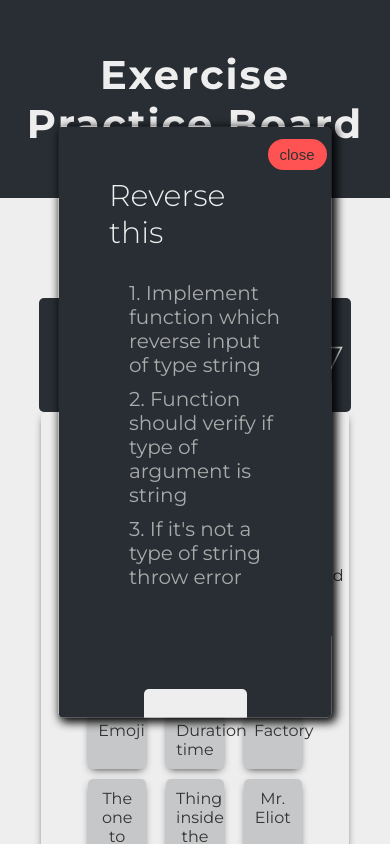
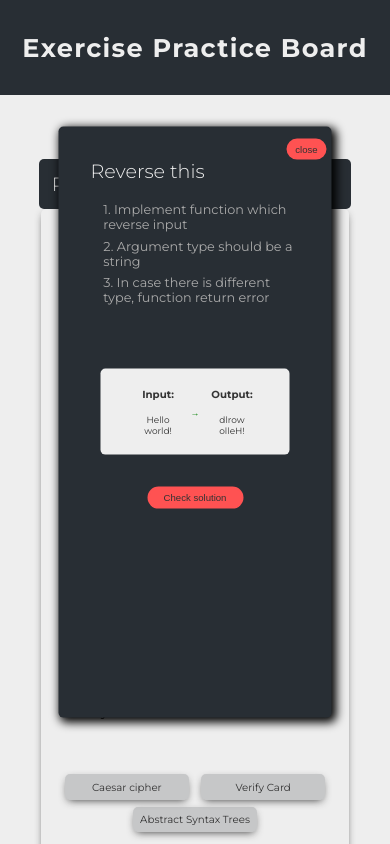
Before and after one commit to karolguzik/exercise-practice-board, a website with bundled scripts: page index.html in a window 390 px wide. Both pictures are taken after a click on the element "Reverse this". Built offline with nearby package versions, Linux system fonts and the light colour scheme.

Commit message:
create media breakpoint for smaller device

```diff
--- a/index.html
+++ b/index.html
@@ -12,8 +12,6 @@
 </head>
 
 <body>
-  <!-- &xdtri -->
-  <!-- &horbar; -->
   <div class="modal" data-simplebar>
     <h2 class="exercise-name"></h2>
     <ul class="exercise-description">
@@ -32,7 +30,7 @@
     <button class="btn btn--modal-close">close</button>
     <button class="btn btn--solution">Check solution</button>
     <div class="exercise-solution">
-      <pre><code class="exercise-code"></code></pre>
+      <pre><code class="exercise-code">Unfortunately solution is not available at the moment</code></pre>
     </div>
   </div>
 
@@ -41,7 +39,7 @@
   </header>
 
   <section class="fundamentals">
-    <h2 class="heading heading--secondary">Practice with JavaScript <span class="card-entity">&xdtri;</span></h2>
+    <h2 class="heading heading--secondary">Practice with JavaScript</h2>
     <div class="fundamentals__content">
       <h3 class="heading heading--tertiary">Exercises</h3>
       <div class="exercises">
@@ -69,15 +67,15 @@
       </div>
       <h3 class="heading heading--tertiary">Projects</h3>
       <div class="projects">
-        <div class="project">Caesar cipher</div>
-        <div class="project">Verify Card</div>
-        <div class="project">Abstract Syntax Trees</div>
+        <div class="exercise">Caesar cipher</div>
+        <div class="exercise">Verify Card</div>
+        <div class="exercise">Abstract Syntax Trees</div>
       </div>
     </div>
   </section>
 
   <section class="browser">
-    <h2 class="heading heading--secondary">Practice with Web Browser<span class="card-entity">&xdtri;</span></h2>
+    <h2 class="heading heading--secondary">Practice with Web Browser</h2>
     <div class="browser__content">
       <h3 class="heading heading--tertiary">Exercises</h3>
       <div class="exercises">
@@ -105,9 +103,9 @@
       </div>
       <h3 class="heading heading--tertiary">Projects</h3>
       <div class="projects">
-        <div class="project">In progress...</div>
-        <div class="project">In progress...</div>
-        <div class="project">In progress...</div>
+        <div class="exercise">In progress...</div>
+        <div class="exercise">In progress...</div>
+        <div class="exercise">In progress...</div>
       </div>
     </div>
   </section>
@@ -142,9 +140,9 @@
       </div>
       <h3 class="heading heading--tertiary">Projects</h3>
       <div class="projects">
-        <div class="project">In progress...</div>
-        <div class="project">In progress...</div>
-        <div class="project">In progress...</div>
+        <div class="exercise">In progress...</div>
+        <div class="exercise">In progress...</div>
+        <div class="exercise">In progress...</div>
       </div>
     </div>
   </section>
--- a/src/index.js
+++ b/src/index.js
@@ -5,8 +5,9 @@ const ui = UI();
 const uiSelectors = ui.getSelectors;
 
 const btnCloseModal = document.querySelector(uiSelectors.btnCloseModal);
-const btnToggleSolution = document.querySelector(uiSelectors.btnToggleSolution);
+const btnCheckSolution = document.querySelector(uiSelectors.btnCheckSolution);
 const exercisesList = document.querySelectorAll(uiSelectors.exerciseItem);
+
 
 const openModal = e => {
   let currentExercise = e.target.textContent;
@@ -31,4 +32,4 @@ const showOrHideSolution = () => {
 
 exercisesList.forEach(el => el.addEventListener('click', openModal))
 btnCloseModal.addEventListener('click', closeModal);
-btnToggleSolution.addEventListener('click', showOrHideSolution);
+btnCheckSolution.addEventListener('click', showOrHideSolution);
--- a/src/js/data.js
+++ b/src/js/data.js
@@ -1,183 +1,171 @@
 export const exercisesData = [
   {
     name: 'Reverse this',
-    description: 'Implement function which reverse input of type string. Function should verify if type of argument is string. If it\'s not a type of string throw error',
+    description: 'Implement function which reverse input. Argument type should be a string. In case there is different type, function return error',
     input: 'Hello world!',
     output: 'dlrow olleH!',
-    solution:
-    `
-      <h1>Hello world</h1>
-      <p>Lorem, ipsum dolor sit amet consectetur adipisicing elit. Dolores dolor beatae nostrum ipsum minus in quos iste sed voluptates est?</p>
-      <footer>Lorem ipsum, dolor sit amet consectetur adipisicing elit. Sit, maxime.</footer>
-    `,
+    solutionLink: null,
   },
   {
     name: 'Validation',
-    description: 'Implement function which reverse input of type string. Function should verify if type of argument is string. If it\'s not a type of string throw error',
-    input: 'Hello world!',
-    output: 'dlrow olleH!',
-    solution: 'My own code',
+    description: 'Implement function which will check if the password is correct. Minimun length - 3, maximum length - 10. Password should include one of !,@,# and digit',
+    input: 'Correct!',
+    output: 'true',
+    solutionLink: null,
   },
   {
     name: 'Interleaved',
-    description: 'Implement function which reverse input of type string. Function should verify if type of argument is string. If it\'s not a type of string throw error',
-    input: 'Hello world!',
-    output: 'dlrow olleH!',
-    solution: 'My own code',
+    description: 'Implement function which will interleave two passed arguments. Argument type should be number. Function will return one string',
+    input: '(111, 222)',
+    output: '121212',
+    solutionLink: null,
   },
   {
     name: 'Predicate',
-    description: 'Implement function which reverse input of type string. Function should verify if type of argument is string. If it\'s not a type of string throw error',
-    input: 'Hello world!',
-    output: 'dlrow olleH!',
-    solution: 'My own code',
+    description: 'Implement function which will return new array with with passed arguments. First parameter is array, second is callback. Dont use filter and map methods',
+    input: '[1,2,3], el => el > 2',
+    output: '[3]',
+    solutionLink: null,
   },
   {
     name: 'Pangram',
-    description: 'Implement function which reverse input of type string. Function should verify if type of argument is string. If it\'s not a type of string throw error',
-    input: 'Hello world!',
-    output: 'dlrow olleH!',
-    solution: 'My own code',
+    description: 'Implement function which will check the parameter. Parameter should contain all of alphabetical letters. Each letter should appear only once',
+    input: 'test',
+    output: 'false',
+    solutionLink: null,
   },
   {
     name: 'In two steps',
-    description: 'Implement function which reverse input of type string. Function should verify if type of argument is string. If it\'s not a type of string throw error',
-    input: 'Hello world!',
-    output: 'dlrow olleH!',
-    solution: 'My own code',
+    description: 'Implement function which will return second function which add prefix to parameter. The function should be higher order function',
+    input: '(name(\'Jhon\'), Hello',
+    output: 'Hello Jhon',
+    solutionLink: null,
   },
   {
     name: 'Emoji',
-    description: 'Implement function which reverse input of type string. Function should verify if type of argument is string. If it\'s not a type of string throw error',
-    input: 'Hello world!',
-    output: 'dlrow olleH!',
-    solution: 'My own code',
+    description: 'Implement function which will replace all words with words from emoji object. Example: \'stop\':\'🚫\' ',
+    input: 'Please, stop now!',
+    output: 'Please, 🚫 now',
+    solutionLink: null,
   },
   {
     name: 'Duration time',
-    description: 'Implement function which reverse input of type string. Function should verify if type of argument is string. If it\'s not a type of string throw error',
-    input: 'Hello world!',
-    output: 'dlrow olleH!',
-    solution: 'My own code',
+    description: 'Implement function which will count of all time from object. Time should be shared for 3 modules. Below example output ',
+    input: 'any object with times',
+    output: 'total: 10h 20m 13s',
+    solutionLink: null,
   },
   {
     name: 'Factory',
-    description: 'Implement function which reverse input of type string. Function should verify if type of argument is string. If it\'s not a type of string throw error',
-    input: 'Hello world!',
-    output: 'dlrow olleH!',
-    solution: 'My own code',
+    description: 'Implement function in which any variable is available as value. Example: function fn(){ const something = \'Super!\'}',
+    input: 'fn().something',
+    output: 'Super!',
+    solutionLink: null,
   },
   {
     name: 'The one to rule them all',
-    description: 'Implement function which reverse input of type string. Function should verify if type of argument is string. If it\'s not a type of string throw error',
-    input: 'Hello world!',
-    output: 'dlrow olleH!',
-    solution: 'My own code',
+    description: 'Implement function which will concatenate all parameters into one array or string',
+    input: '[1,2], [3,4]',
+    output: '[1,2,3,4]',
+    solutionLink: null,
   },
   {
     name: 'Thing inside the box',
-    description: 'Implement function which reverse input of type string. Function should verify if type of argument is string. If it\'s not a type of string throw error',
-    input: 'Hello world!',
-    output: 'dlrow olleH!',
-    solution: 'My own code',
+    description: 'Implement function which will check if box is empty. Please check example input/output in solution',
+    input: '',
+    output: '',
+    solutionLink: null,
   },
   {
     name: 'Mr. Eliot',
-    description: 'Implement function which reverse input of type string. Function should verify if type of argument is string. If it\'s not a type of string throw error',
-    input: 'Hello world!',
-    output: 'dlrow olleH!',
-    solution: 'My own code',
+    description: 'Implement function which will change text by example below',
+    input: 'hacker',
+    output: 'h4ck3r',
+    solutionLink: null,
   },
   {
     name: 'Izogram',
-    description: 'Implement function which reverse input of type string. Function should verify if type of argument is string. If it\'s not a type of string throw error',
-    input: 'Hello world!',
-    output: 'dlrow olleH!',
-    solution: 'My own code',
+    description: 'Implement function which will check if word is isogram. Isogram is a word which each letter appear once',
+    input: 'isogram',
+    output: 'true',
+    solutionLink: null,
   },
   {
     name: 'Hashtags',
-    description: 'Implement function which reverse input of type string. Function should verify if type of argument is string. If it\'s not a type of string throw error',
-    input: 'Hello world!',
-    output: 'dlrow olleH!',
-    solution: 'My own code',
+    description: 'Implement function which will find hashtags in the sentence. If the hashtag is found, that word will be returned without the hashtag',
+    input: 'Best language is #JS',
+    output: 'JS',
+    solutionLink: null,
   },
   {
     name: 'Array functions',
-    description: 'Implement function which reverse input of type string. Function should verify if type of argument is string. If it\'s not a type of string throw error',
-    input: 'Hello world!',
-    output: 'dlrow olleH!',
-    solution: 'My own code',
+    description: 'Implement your own function length and filter. You cannot use length and filter methods',
+    input: '[1,2], el => el === 2',
+    output: '[2]',
+    solutionLink: null,
   },
   {
     name: 'Count the words',
-    description: 'Implement function which reverse input of type string. Function should verify if type of argument is string. If it\'s not a type of string throw error',
-    input: 'Hello world!',
-    output: 'dlrow olleH!',
-    solution: 'My own code',
+    description: 'Implement function which count the words in the sentence. Ignore fact it is lower or upper case',
+    input: 'Hi hi, JS',
+    output: 'Hi: 2, JS: 1',
+    solutionLink: null,
   },
   {
     name: 'Anagram',
-    description: 'Implement function which reverse input of type string. Function should verify if type of argument is string. If it\'s not a type of string throw error',
-    input: 'Hello world!',
-    output: 'dlrow olleH!',
-    solution: 'My own code',
+    description: 'Implement function which will change word to Anagram. Please find more information online',
+    input: 'lane',
+    output: 'lean',
+    solutionLink: null,
   },
   {
     name: 'Verify ISBN',
-    description: 'Implement function which reverse input of type string. Function should verify if type of argument is string. If it\'s not a type of string throw error',
-    input: 'Hello world!',
-    output: 'dlrow olleH!',
-    solution: 'My own code',
+    description: 'Implement function which will generate code of book by schema. Please look into solution for check more information. Below example output',
+    input: '23-222-22',
+    output: 'true',
+    solutionLink: null,
   },
   {
     name: 'Brockets to fit',
-    description: 'Implement function which reverse input of type string. Function should verify if type of argument is string. If it\'s not a type of string throw error',
-    input: 'Hello world!',
-    output: 'dlrow olleH!',
-    solution: 'My own code',
+    description: 'Implement function which will check correct location of brackets. For example each kind of brackets should be together: ({}) - true, {(}) - false',
+    input: '({})',
+    output: 'true',
+    solutionLink: null,
   },
   {
     name: 'Flat board',
-    description: 'Implement function which reverse input of type string. Function should verify if type of argument is string. If it\'s not a type of string throw error.',
-    input: 'Hello world!',
-    output: 'dlrow olleH!',
-    solution: 'My own code',
+    description: 'Implement function which will return array with each value from nested arrays',
+    input: '[1,[2,2,3]]',
+    output: '[1,2,3]',
+    solutionLink: null,
   },
   {
     name: 'HTML String',
-    description: 'Implement function which reverse input of type string. Function should verify if type of argument is string. If it\'s not a type of string throw error.',
-    input: 'Hello world!',
-    output: 'dlrow olleH!',
-    solution: 'My own code',
-  },
-  {
-    name: 'Anagram',
-    description: 'Implement function which reverse input of type string. Function should verify if type of argument is string. If it\'s not a type of string throw error.',
-    input: 'Hello world!',
-    output: 'dlrow olleH!',
-    solution: 'My own code',
+    description: 'Implement function which will convert AST to HTML String. Check more information online',
+    input: '',
+    output: '',
+    solutionLink: null,
   },
   {
     name: 'Caesar cipher',
-    description: 'Implement function which reverse input of type string. Function should verify if type of argument is string. If it\'s not a type of string throw error.',
-    input: 'Hello world!',
-    output: 'dlrow olleH!',
-    solution: 'My own code',
+    description: 'Implement program which will move each letter every 13 letters',
+    input: 'ABC',
+    output: 'NOP',
+    solutionLink: null,
   },
   {
     name: 'Verify Card',
-    description: 'Implement function which reverse input of type string. Function should verify if type of argument is string. If it\'s not a type of string throw error.',
-    input: 'Hello world!',
-    output: 'dlrow olleH!',
-    solution: 'My own code',
+    description: 'Implement program which will verify by looking at the code and return from which bank is a card',
+    input: '12-2342-12',
+    output: 'World bank',
+    solutionLink: null,
   },
   {
     name: 'Abstract Syntax Trees',
-    description: 'Implement function which reverse input of type string. Function should verify if type of argument is string. If it\'s not a type of string throw error.',
-    input: 'Hello world!',
-    output: 'dlrow olleH!',
-    solution: 'My own code',
+    description: 'Implement program which will convert AST code to HTLM String.',
+    input: '',
+    output: '',
+    solutionLink: null,
   },
 
 ]
--- a/src/js/ui.js
+++ b/src/js/ui.js
@@ -11,13 +11,14 @@ export const UI = () => {
     exerciseSolution: '.exercise-solution',
     exerciseSolutionCode: '.exercise-code',
     exerciseSolutionActive: 'exercise-solution--isActive',
-    btnToggleSolution: '.btn--solution',
+    btnCheckSolution: '.btn--solution',
     btnCloseModal: '.btn--modal-close'
   }
 
-  const { modal, modalActive, exerciseName, exerciseDesc, exerciseDescItem, exerciseInput, exerciseOutput, exerciseSolution, exerciseSolutionCode, exerciseSolutionActive } = DOMstring;
+  const { modal, modalActive, exerciseName, exerciseDesc, exerciseDescItem, exerciseInput, exerciseOutput, exerciseSolution, exerciseSolutionCode, exerciseSolutionActive, btnCheckSolution } = DOMstring;
 
-  const renderModal = ({ name, description, input, output, solution }) => {
+
+  const renderModal = ({ name, description, input, output, solutionLink }) => {
     const splitDescription = description.split('.');
     let descriptionList = '';
     splitDescription.forEach((el,index) => descriptionList += `<li class=${exerciseDescItem}>${index+1}. ${el}</li>`);
@@ -26,7 +27,8 @@ export const UI = () => {
     document.querySelector(exerciseDesc).innerHTML = descriptionList;
     document.querySelector(exerciseInput).textContent = input;
     document.querySelector(exerciseOutput).textContent = output;
-    document.querySelector(exerciseSolutionCode).textContent = solution;
+    // document.querySelector(btnCheckSolution).setAttribute('href',solutionLink)
+    // document.querySelector(exerciseSolutionCode).textContent = solutionLink;
   }
 
   const showModal = () => {
--- a/src/scss/main.scss
+++ b/src/scss/main.scss
@@ -50,6 +50,10 @@ $transition: .1s ease-in;
 
 html {
   font-size: 62.5%;
+
+  @media (max-width: 500px) {
+    font-size: 40%;
+  }
 }
 
 body {
@@ -89,7 +93,11 @@ ul {
   }
 
   &--solution {
+    display: block;
+    width: 15rem;
     margin: 5rem auto;
+    text-decoration: none;
+    text-align: center;
   }
 }
 
@@ -118,6 +126,17 @@ ul {
   text-align: center;
   font-size: 3rem;
 
+  @media (max-width: 823px) {
+    width: 90%;
+    font-size: 1.8rem;
+  }
+
+  @media (max-width: 414px) {
+    font-size: 1.4rem;
+  }
+
+
+
   h3 {
     margin-bottom: 2rem;
     font-size: 1.6rem;
@@ -130,6 +149,11 @@ ul {
   padding: 1rem;
 }
 
+.arrow-right {
+  align-self: center;
+  color: green;
+}
+
 .exercise-solution {
   display: none;
   width: 60%;
@@ -139,6 +163,15 @@ ul {
   color: $color-dark;
   border-radius: $border-radius-small;
   font-size: 1.8rem;
+
+
+  @media (max-width: 823px) {
+    width: 90%;
+  }
+
+  @media (max-width: 414px) {
+    font-size: 1.4rem;
+  }
 
   &--isActive {
     display: block;
@@ -155,10 +188,6 @@ pre {
   white-space: pre-line;
 }
 
-.arrow-right {
-  align-self: center;
-  color: green;
-}
 
 .modal {
   display: none;
@@ -175,6 +204,7 @@ pre {
   z-index: 2;
   overflow-y: auto;
   @include styleScroll;
+
 
   &--isActive {
     display: block;
@@ -230,8 +260,7 @@ pre {
   padding: 1rem;
 }
 
-.exercise,
-.project {
+.exercise {
   width: 20%;
   margin: 0.5rem 1rem;
   padding: 1rem;
@@ -242,6 +271,14 @@ pre {
   text-align: center;
   cursor: pointer;
 
+  @media (max-width: 1023px) {
+    width: 40%;
+  }
+
+  @media (max-width: 375px) {
+    width: 80%;
+  }
+
   &:hover {
     box-shadow: 0 3px 9px -2px $color-dark;
   }
@@ -251,17 +288,3 @@ pre {
   @include flexStack;
   padding: 3rem 0 10rem;
 }
-
-// Elements for open/close sections card
-.card-entity {
-  position: absolute;
-  top: 50%;
-  right: 2%;
-  transform: translateY(-50%);
-  transition: $transition;
-  cursor: pointer;
-
-  &:hover {
-    color: $bgc-tertiary;
-  }
-}
```
Also changed, not shown: dist/css/style.css, dist/main.js.
